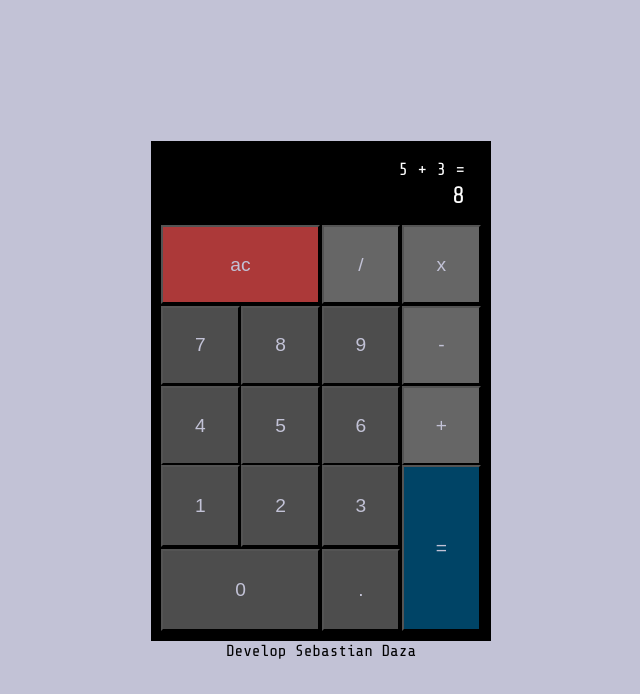
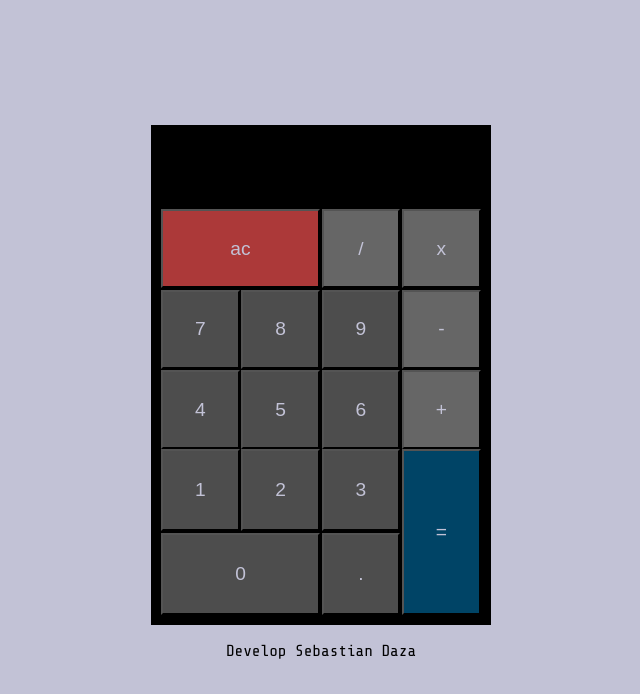
Before and after one commit to SebasttianDaza/Calculator-React, a React (Vite) app: page / in a window 1280 px wide. Shown: the top 694 px of the page, without its empty margins (319-959 px from the left). Built offline with nearby package versions, Linux system fonts and the light colour scheme.

Commit message:
Addittion logic and added context
I've already done the logic about context, and setState

```diff
--- a/src/App.jsx
+++ b/src/App.jsx
@@ -2,6 +2,7 @@ import PropTypes from "prop-types";
 import { ErrorBoundary } from "react-error-boundary";
 
 import "./App.scss";
+import { ContextWorkProvider } from "./Context/ContextWork";
 import ErrorFallback from "./Errors/handleErrors";
 import CardNumber from "./Components/Card/CardNumber/CardNumber";
 import Screen from "./Components/Card/Screen/screen";
@@ -14,6 +15,7 @@ const App = ({ data }) => {
       <ErrorBoundary FallbackComponent={ErrorFallback}>
         <header className="App-Header">
           <main className="App-Main">
+            <ContextWorkProvider>
               <header className="App-header">
                 <Screen />
               </header>
@@ -41,6 +43,7 @@ const App = ({ data }) => {
                   );
                 })}
               </article>
+            </ContextWorkProvider>
           </main>
         </header>
         <footer className="App-footer">Develop Sebastian Daza</footer>
--- a/src/App.scss
+++ b/src/App.scss
@@ -72,6 +72,7 @@
 
 .App-footer {
   text-align: center;
+  margin: 1rem 0;
 }
 
 @media screen and (min-width: 900px) {
--- a/src/Components/Card/CardNumber/CardNumber.jsx
+++ b/src/Components/Card/CardNumber/CardNumber.jsx
@@ -1,10 +1,13 @@
+import { useContext } from "react";
 import { ErrorBoundary } from "react-error-boundary";
 import PropTypes from "prop-types";
 
 import "./Style/CardNumber.scss";
+import ContextWork from "../../../Context/ContextWork";
 import ErrorFallback from "../../../Errors/handleErrors";
 
 const CardNumber = ({ content, classUnique, classId }) => {
+  const { work, setWork } = useContext(ContextWork);
   const classCard =
     classId === 1
       ? "background-color-btn"
@@ -14,10 +17,29 @@ const CardNumber = ({ content, classUnique, classId }) => {
       ? "background-btn-third"
       : "background-btn-fourth";
 
+  const handleClick = (e) => {
+    if (e.target.classList.contains("background-color-btn")) {
+      //Contactenar el numero anterior con el actual
+      const newWork = work.work.toString() + content.toString();
+      if (work.work.length < 16) {
+        setWork((prevState) => {
+          return {
+            ...prevState,
+            work: newWork,
+          };
+        });
+      }
+    }
+    if (e.target.classList.contains("background-btn-secondary")) {
+    }
+  };
+
   return (
     <>
       <ErrorBoundary FallbackComponent={ErrorFallback}>
-        <button className={"Button" + " " + classUnique + " " + classCard}>{content}</button>
+        <button className={"Button" + " " + classUnique + " " + classCard} onClick={handleClick}>
+          {content}
+        </button>
       </ErrorBoundary>
     </>
   );
--- a/src/Components/Card/Screen/screen.jsx
+++ b/src/Components/Card/Screen/screen.jsx
@@ -1,15 +1,18 @@
+import { useContext } from "react";
 import { ErrorBoundary } from "react-error-boundary";
 
 import "./Style/screen.scss";
+import ContextWork from "../../../Context/ContextWork";
 import ErrorFallback from "../../../Errors/handleErrors";
 
 const Screen = ({}) => {
+  const { work, setWork } = useContext(ContextWork);
   return (
     <>
       <ErrorBoundary FallbackComponent={ErrorFallback}>
         <article className="Screen-main">
-          <div className="Screen-before">5 + 3 =</div>
-          <div className="Screen-current">8</div>
+          <div className="Screen-before">{work.work}</div>
+          <div className="Screen-current">{work.result}</div>
         </article>
       </ErrorBoundary>
     </>
--- /dev/null
+++ b/src/Context/ContextWork.jsx
@@ -0,0 +1,22 @@
+import React, { useState } from "react";
+import PropTypes from "prop-types";
+
+const ContextWork = React.createContext({
+  work: [],
+  result: [],
+});
+
+export const ContextWorkProvider = ({ children }) => {
+  const [work, setWork] = useState({
+    work: [],
+    result: [],
+  });
+
+  return <ContextWork.Provider value={{ work, setWork }}>{children}</ContextWork.Provider>;
+};
+
+ContextWorkProvider.propTypes = {
+  children: PropTypes.node.isRequired,
+};
+
+export default ContextWork;
```
Lines whose indentation alone changed are shown as unchanged.
